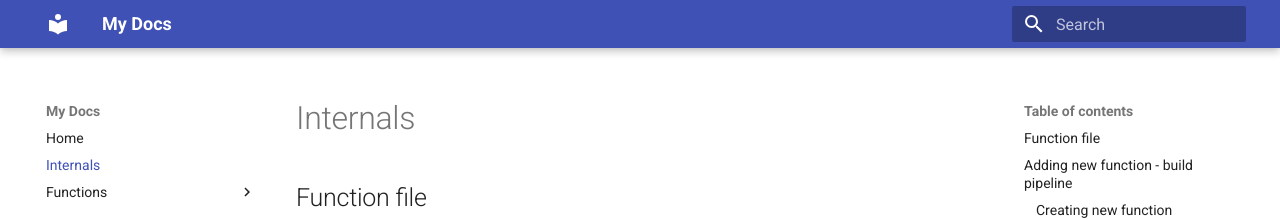
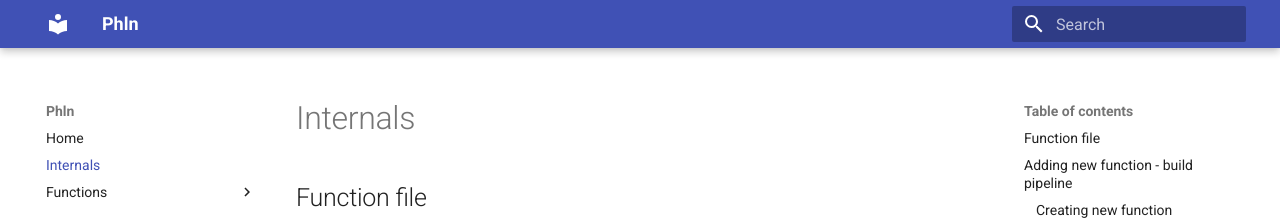
Before and after one commit to baethon/phln, an MkDocs documentation site: the page built from docs/internals.md, in a window 1280 px wide. Shown: the top 220 px of the page. Built offline with MkDocs 1.6.1 and Material for MkDocs 9.7.7, drawn with Linux system fonts in a browser that asks for light colours.

Commit message:
Change site name

```diff
--- a/mkdocs.yml
+++ b/mkdocs.yml
@@ -1,3 +1,3 @@
-site_name: My Docs
+site_name: Phln
 theme:
     name: 'material'
```
